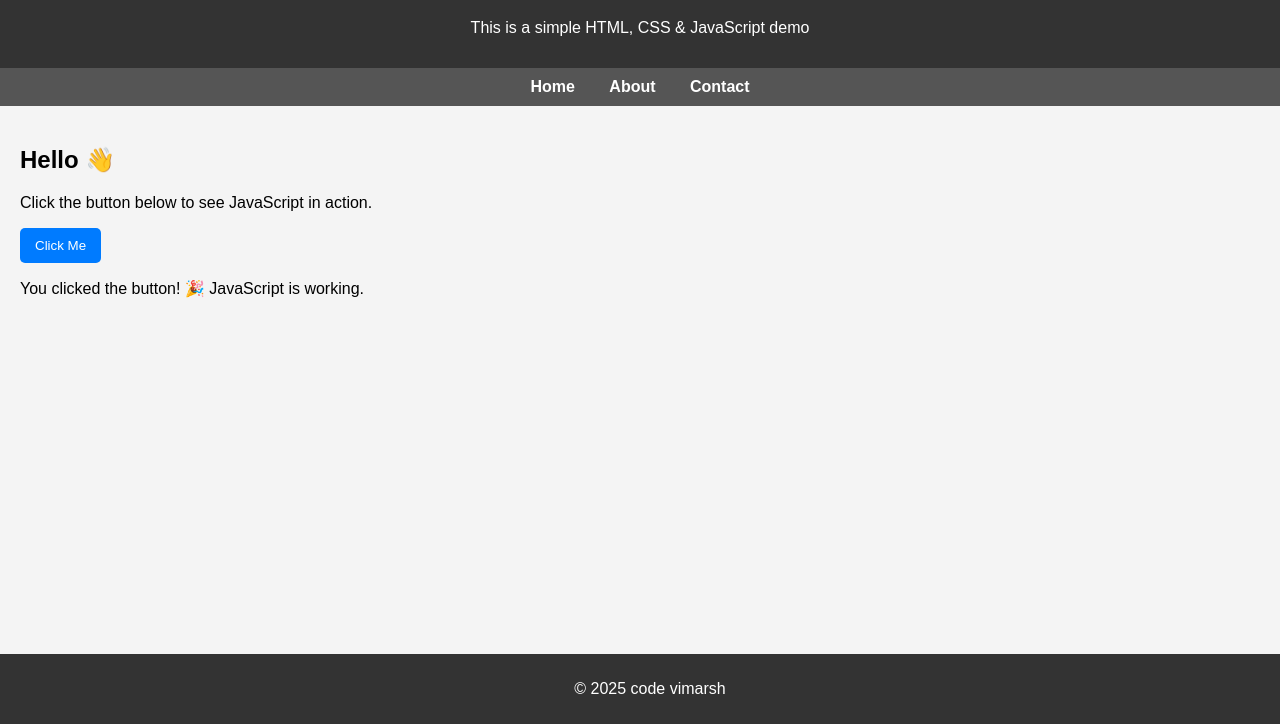
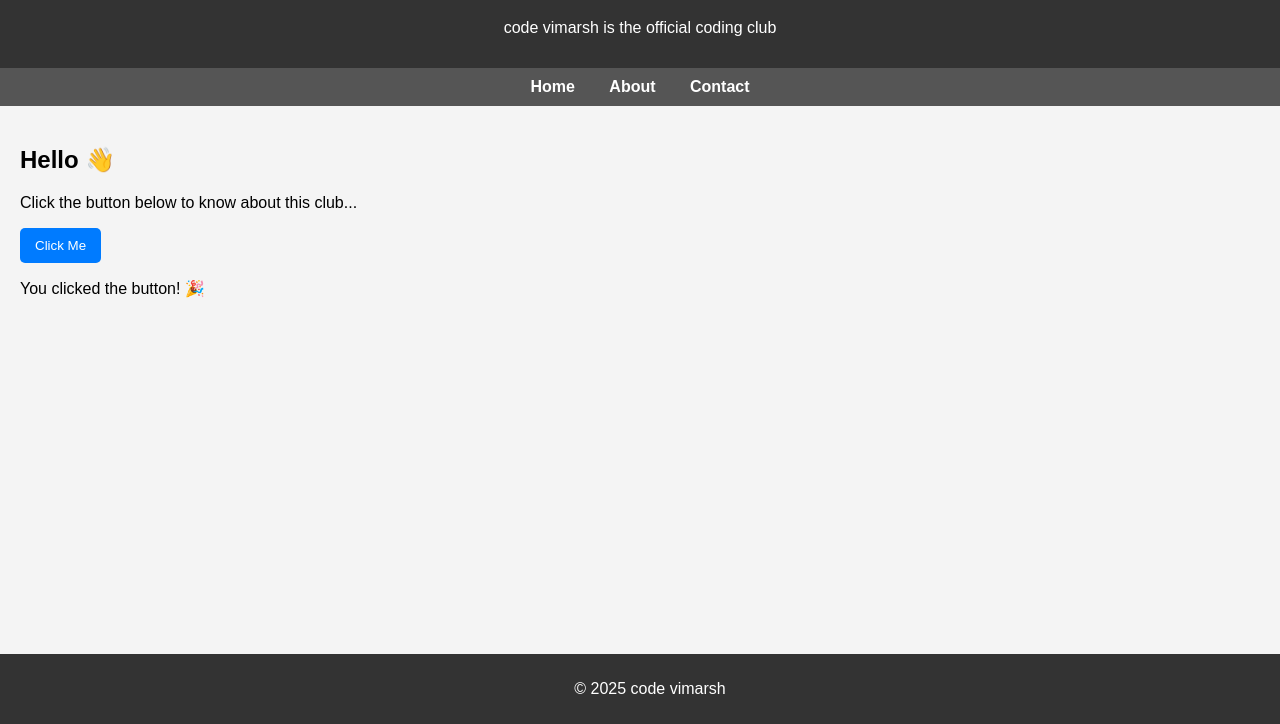
Before and after one commit to yashvi1407/code-vimarsh-demo, a plain HTML site: page index.html in a window 1280 px wide. Both pictures are taken after a click on the button "Click Me". Shown: the part 76-800 px from the top of the page. Drawn offline with Linux system fonts and the light colour scheme.

Commit message:
Update index.html
add about code vimarsh

```diff
--- a/index.html
+++ b/index.html
@@ -66,7 +66,7 @@
 
 <header>
     <h1>Welcome to code vimarsh...!!</h1>
-    <p>This is a simple HTML, CSS & JavaScript demo</p>
+    <p>code vimarsh is the official coding club</p>
 </header>
 
 <nav>
@@ -77,7 +77,7 @@
 
 <div class="container">
     <h2>Hello 👋</h2>
-    <p>Click the button below to see JavaScript in action.</p>
+    <p>Click the button below to know about this club...</p>
     <button onclick="showMessage()">Click Me</button>
     <p id="message"></p>
 </div>
@@ -89,7 +89,10 @@
 <script>
     function showMessage() {
         document.getElementById("message").innerText =
-            "You clicked the button! 🎉 JavaScript is working.";
+            "You clicked the button! 🎉";
+           "code vimarsh is the official club for the department of computer science and engineering at maharaja sayajirao university";
+           "the club engages several activities to help students develop real world problem solving skills..";
+
     }
 </script>
 
```
